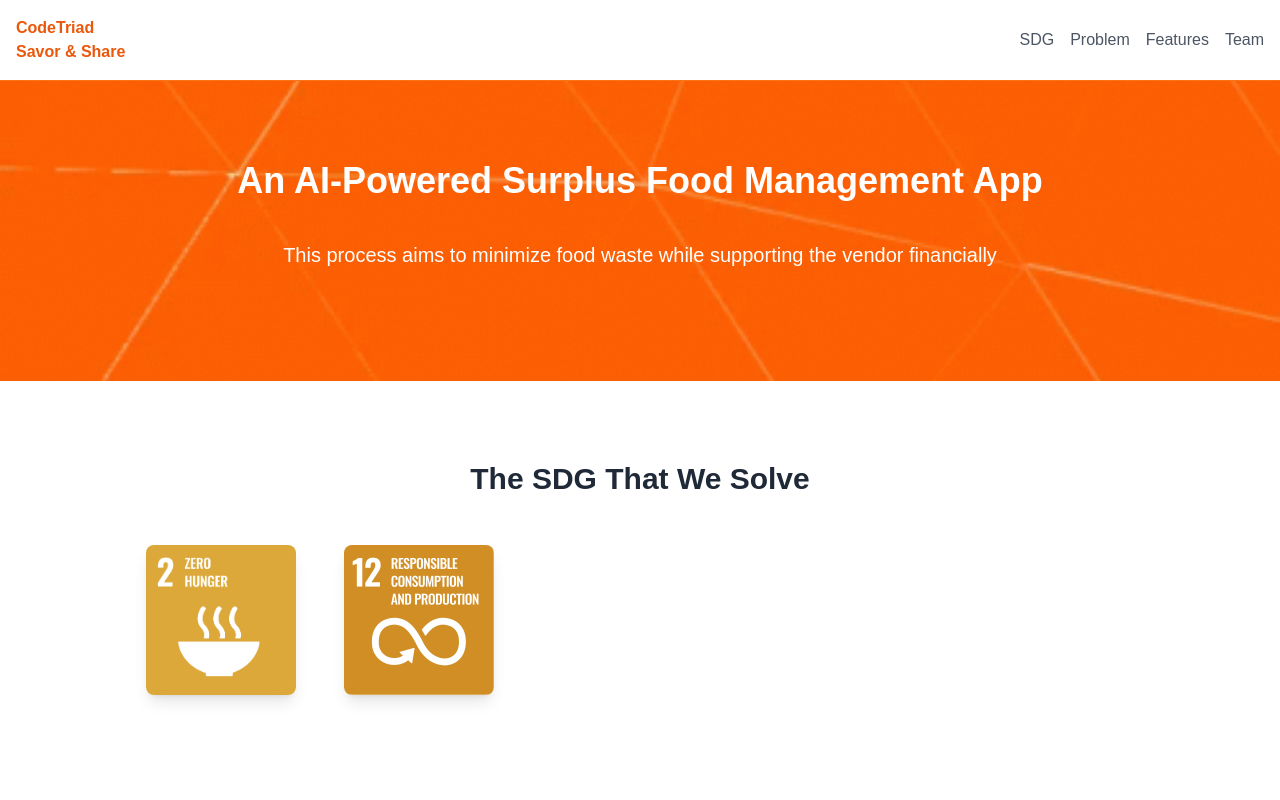
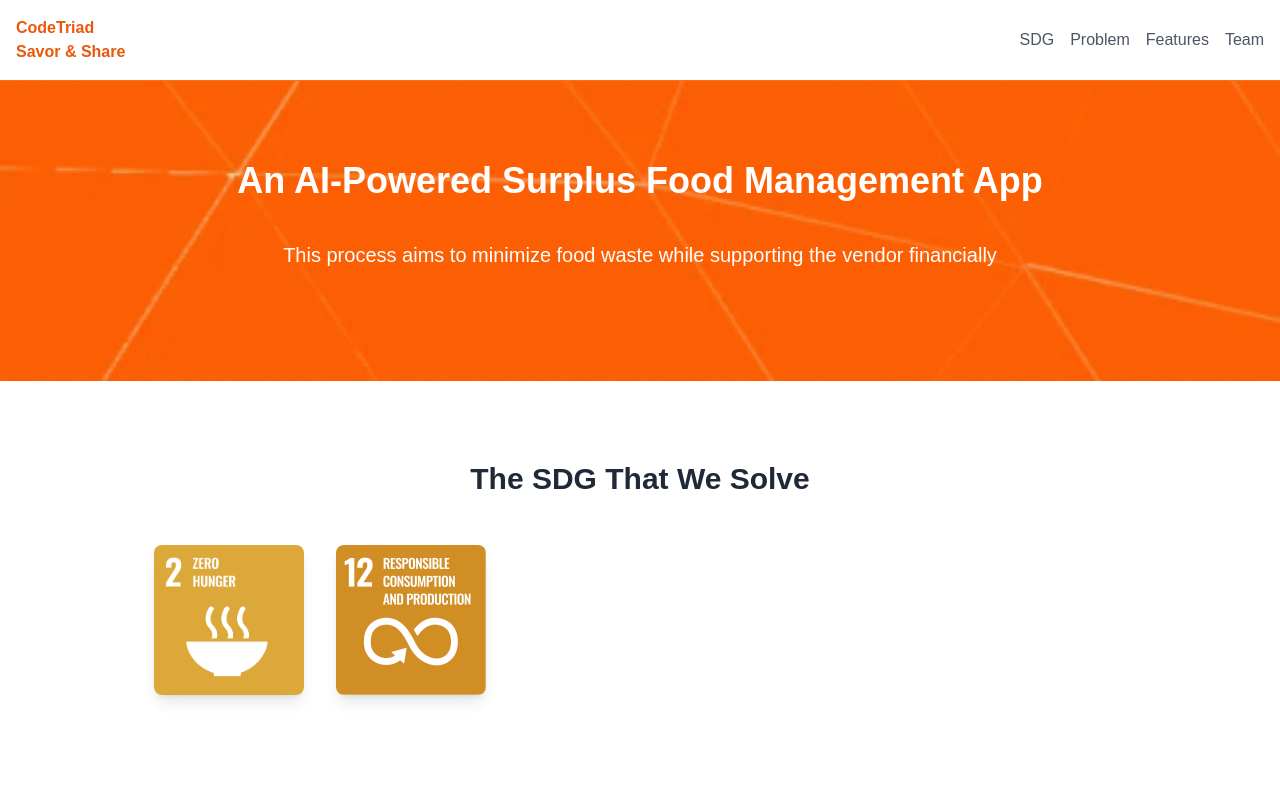
Before and after one commit to alpha031117/codeTriad_landing_page, a Next.js app: page / in a window 1280 px wide. Shown: the top 800 px of the page. Built offline with nearby package versions, Linux system fonts and the light colour scheme.

Commit message:
adjust gap

```diff
--- a/src/app/page.tsx
+++ b/src/app/page.tsx
@@ -37,7 +37,7 @@ export default function LandingPage() {
             <h2 className="text-3xl font-bold text-center text-gray-800 mb-12">The SDG That We Solve</h2>
             <div className="grid grid-cols-1 md:grid-cols-2 gap-8 items-center">
                 {/* SDG Problem */}
-                  <div className="flex gap-12 justify-center">
+                  <div className="flex gap-8 justify-center">
                     <Image
                       src="/SDG2.png"
                       alt="SDG2"
```
